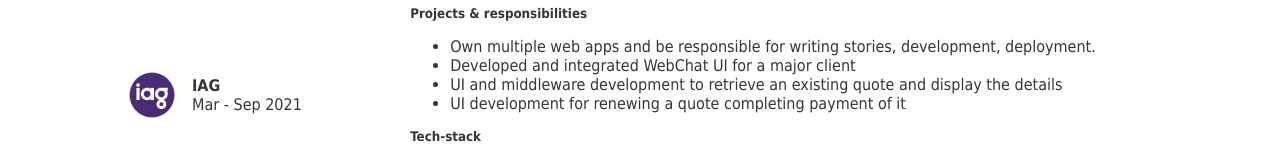
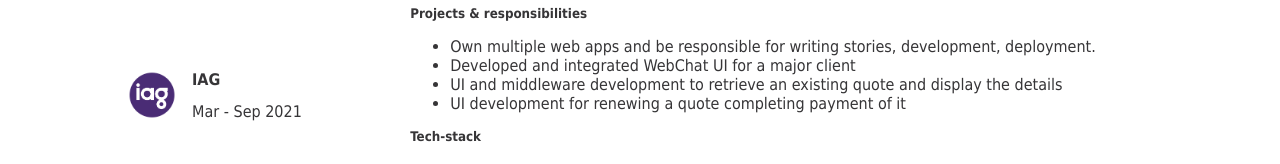
Before and after one commit to ambarbs/my-resume, a React (Create React App) app: page / in a window 1280 px wide. Shown: the part 584-748 px from the top of the page. Built offline with nearby package versions, Linux system fonts and the light colour scheme.

Commit message:
added padding in between company title and yearsWorked

```diff
--- a/src/components/section/experienceSection/ExperienceSection.Styles.js
+++ b/src/components/section/experienceSection/ExperienceSection.Styles.js
@@ -37,13 +37,11 @@ export const H5 = styled.h5`
 export const LeftInnerWrapper = styled.div`
   display: flex;
   flex-direction: column;
-  justify-content: center;
+  justify-content: space-between;
   align-items: flex-start;
   text-align: left;
-  @media only screen and (max-width: 360px) {
-    & ${Strong} {
-      padding-bottom: 1rem;
-    }
+  & ${Strong} {
+    padding-bottom: 0.8rem;
   }
   @media print {
     & ${Strong} {
```
